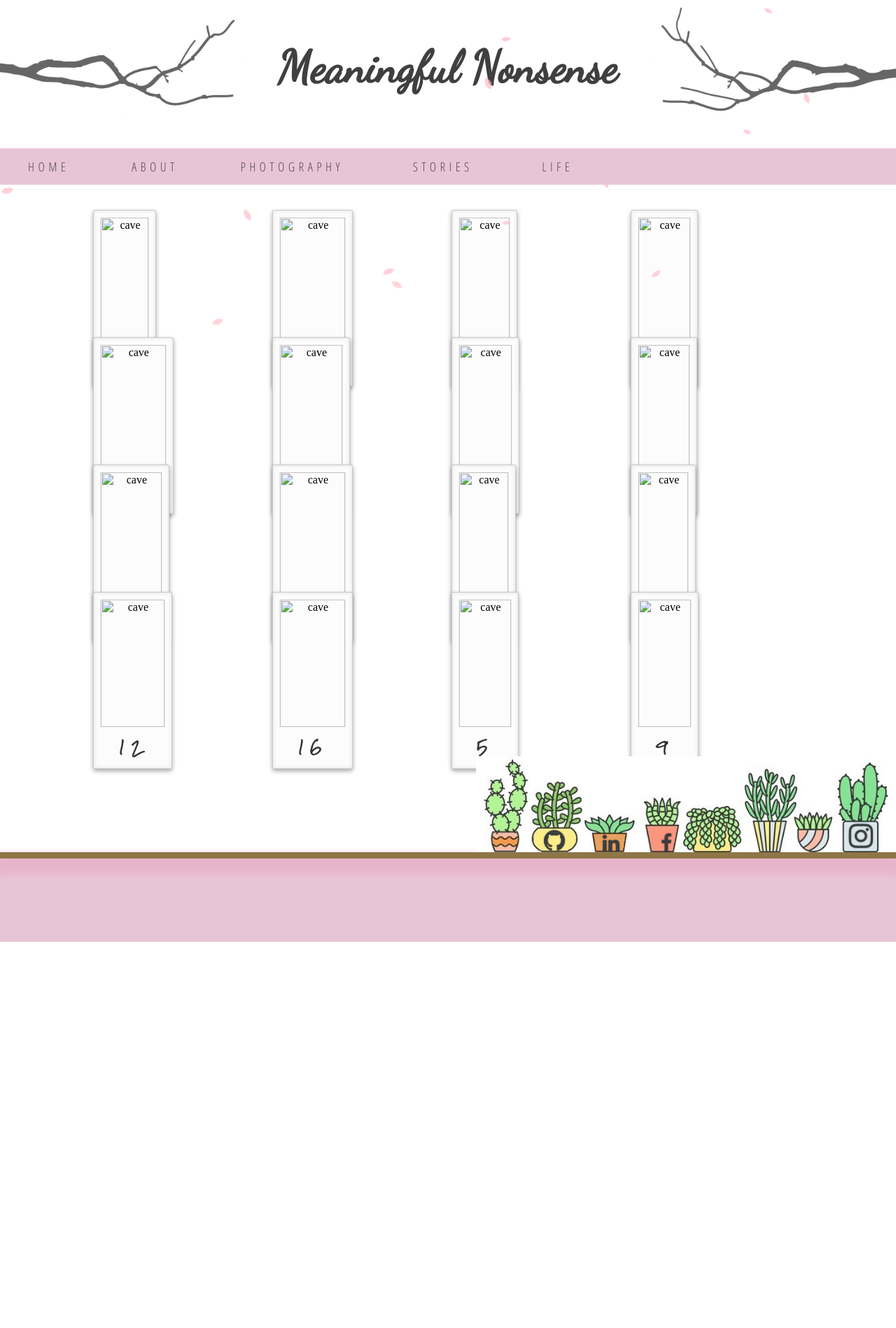
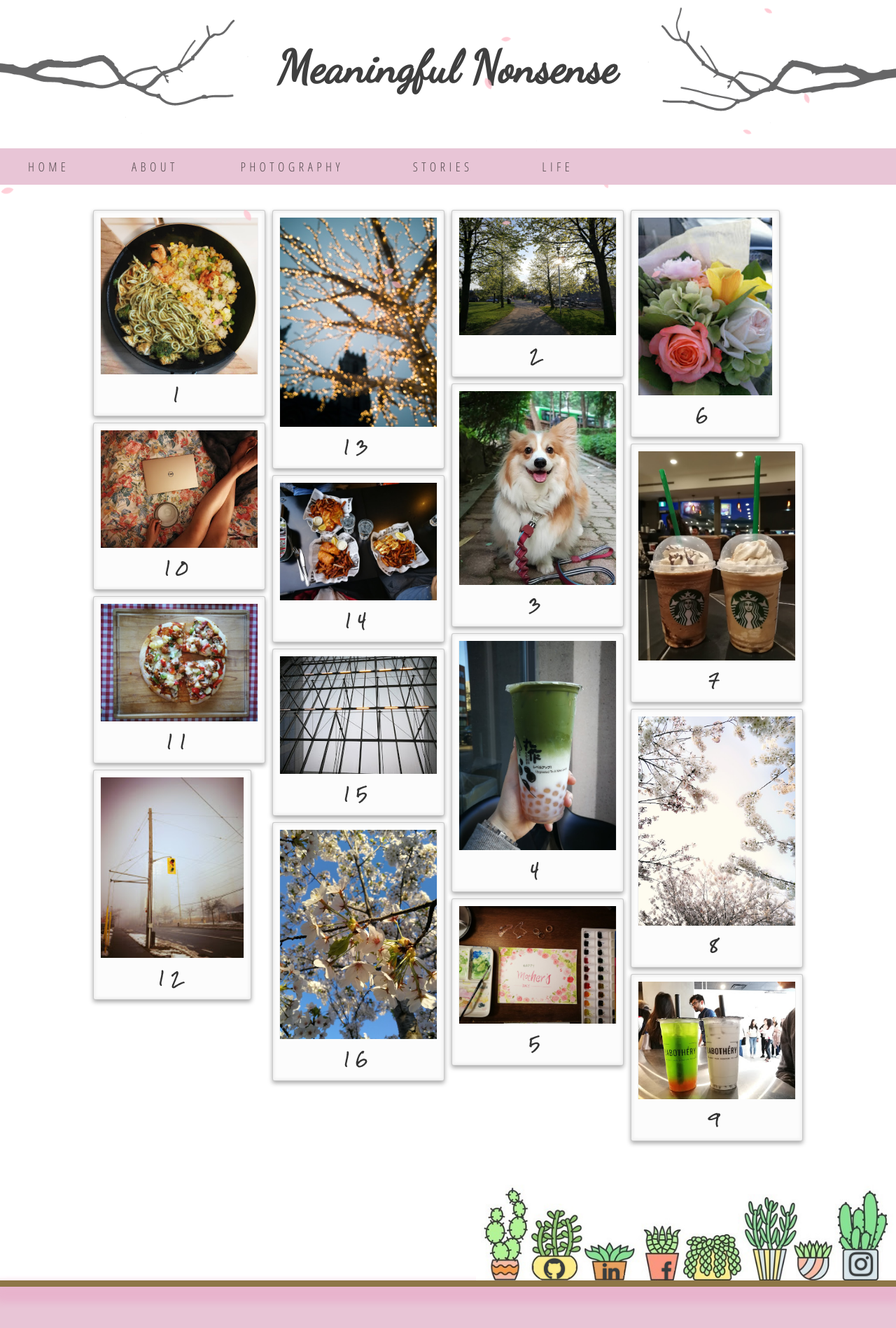
Before and after one commit to JasmineOuO/meaningful-nonsense-jekyll, a Jekyll site: the page built from pages/photography.html, in a window 1280 px wide. Shown: the top 1898 px of the page at 70% size. Built offline with Jekyll 4.4.1, drawn with Linux system fonts in a browser that asks for light colours; nearby versions of some CDN libraries.

Commit message:
fixed photography.html integration with gallery.html

```diff
--- a/_layouts/gallery.html
+++ b/_layouts/gallery.html
@@ -1,12 +1,10 @@
 ---
 layout: default
 ---
-<div class="polaroid-wall">
-    <div class="polaroid">
+
 {% if page.title == "photography" %}
 	{% assign type = site.static_files | where: "image", true %}
-		{% else %}
-			{% if page.title == "home" %}
+{% elsif page.title == "home" %}
 	{% assign type = site.posts %}
 {% elsif page.title == "life" %}
 	{% assign type = site.categories.life %}
@@ -23,15 +21,32 @@ layout: default
 {% elsif page.title == "learn" %}
 	{% assign type = site.tags.learn %}
 {% endif %}
+
+<div class="polaroid-wall">
+    <div class="polaroid">
+        {% for item in type %}
+
+			{% assign title = item.title %}
+			{% assign subtitle = item.subtitle %}
+			{% assign dateTime = item.date %}
+			{% assign url = item.url %}
+			{% assign img = item.image %}
+
+			{% if page.title == "photography" %}
+				{% assign title = item.basename %}
+				{% assign subtitle = '' %}
+				{% assign dateTime = item.modified_time %}
+				{% assign url = '' %}
+				{% assign img = item.name %}
 			{% endif %}
-        {% for post in type %}
+
         <div class="flip-container" ontouchstart="this.classList.toggle('hover');">
             <div class="flipper">
-                <div class="front"><a title="{{ post.title }}"><img class="myimg" src= "resources/images/polaroids/{{post.image}}" alt="cave" /></a></div>
+                <div class="front"><a title="{{title}}"><img class="myimg" src= "resources/images/polaroids/{{img}}" alt="image not found" /></a></div>
                 <div class="back">
-                    <h1>{{post.title}}</h1>
-                    <h2>{{post.subtitle}}</h2>
-                    <a href="{{site.baseurl}}{{post.url}}" title="{{ post.date | date_to_string }}"></a>
+                    <h1>{{title}}</h1>
+                    <h2>{{subtitle}}</h2>
+                    <a href="{{site.baseurl}}{{url}}" title="{{dateTime | date_to_string}}"></a>
                 </div>
             </div>
         </div>
--- a/pages/photography.html
+++ b/pages/photography.html
@@ -1,29 +1,5 @@
 ---
-title: Home
-layout: default
+title: photography
+layout: gallery
 permalink: photography.html
 ---
-
-{% assign image_files = site.static_files | where: "image", true %}
-
-<div class="polaroid-wall">
-    <div class="polaroid">
-        {% for image in image_files %}
-        <div class="flip-container" ontouchstart="this.classList.toggle('hover');">
-            <div class="flipper">
-                <div class="front"><a title="{{ image.basename }}"><img class="myimg" src="resources/images/{{ image.name }}" alt="cave" /></a></div>
-                <div class="back">
-                    <h1>{{ image.basename }}</h1>
-                    <a title="{{ image.modified_time | date_to_string }}"></a>
-                </div>
-            </div>
-        </div>
-        {% assign colSize = image_files | size | divided_by: 4.0 | ceil %}
-        {% assign mod = forloop.index | modulo: colSize %}
-        {% if mod == 0 %}
-    </div>
-    <div class="polaroid">
-        {% endif %}
-        {% endfor %}
-    </div>
-</div>
--- a/resources/css/main.css
+++ b/resources/css/main.css
@@ -374,7 +374,7 @@ time:after {
         max-width: 50%;
     }
     .post {
-        margin: 1vw 7vw 0 7vw;
+        margin: 10vw 7vw 0 7vw;
     }
 }
 
```
Also changed, not shown: _layouts/default.html (+4 -5 lines). Lines whose indentation alone changed are shown as unchanged.
